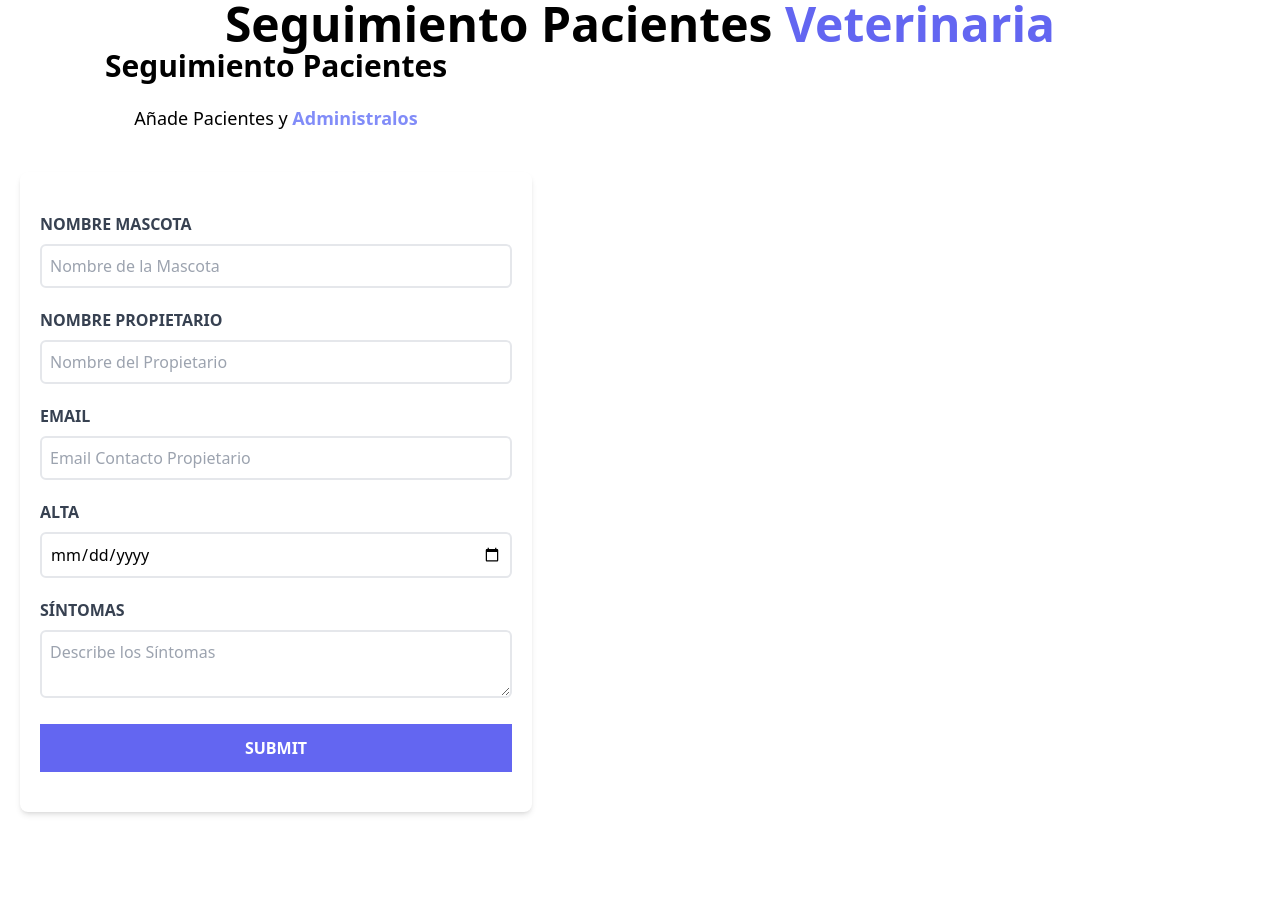
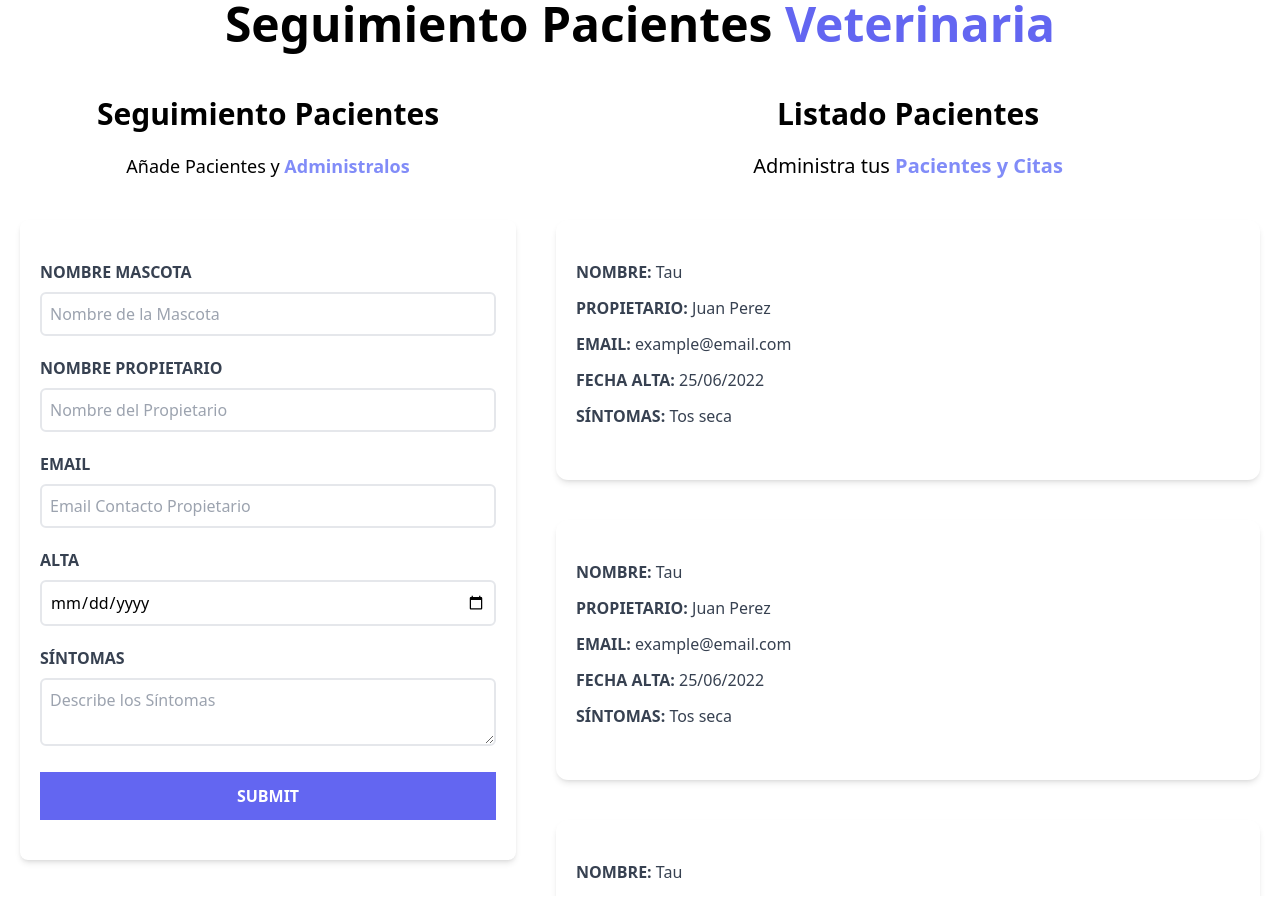
Before and after one commit to marcosihe/citas-app, a React (Vite) app: page / in a window 1280 px wide. Before the commit the page ends 852 px from the top, so only its background shows below. Built offline with nearby package versions, Linux system fonts and the light colour scheme.

Commit message:
#005 main-listado-pacientes
Create Paciente component
Add styles to ListadoPaciente and Paciente components

```diff
--- a/src/App.jsx
+++ b/src/App.jsx
@@ -1,12 +1,14 @@
 import Header from "./components/Header";
 import Formulario from "./components/Formulario";
+import ListadoPacientes from "./components/ListadoPacientes";
 
 function App() {
   return (
     <div>
       <Header />
-      <div>
+      <div className="mt-12 md:flex">
         <Formulario />
+        <ListadoPacientes />
       </div>
     </div>
   );
--- a/src/components/ListadoPacientes.jsx
+++ b/src/components/ListadoPacientes.jsx
@@ -1,9 +1,19 @@
-import React from 'react'
+import Paciente from "./Paciente";
 
 const ListadoPacientes = () => {
   return (
-    <section></section>
-  )
-}
+    <div className="md:w-1/2 lg:w-3/5 md:h-screen overflow-y-scroll">
+      <h2 className="font-black text-3xl text-center">Listado Pacientes</h2>
+      <p className="text-xl mt-5 mb-10 text-center">
+        Administra tus {""}
+        <span className="text-indigo-400 font-bold ">Pacientes y Citas</span>
+      </p>
+      <Paciente />
+      <Paciente />
+      <Paciente />
+      <Paciente />
+    </div>
+  );
+};
 
-export default ListadoPacientes
+export default ListadoPacientes;
--- a/src/components/Paciente.jsx
+++ b/src/components/Paciente.jsx
@@ -1,7 +1,32 @@
 const Paciente = () => {
   return (
-    <div>Paciente</div>
-  )
-}
+    <div className="mx-5 my-10 bg-white shadow-md px-5 py-10 rounded-xl">
+      <p className="font-bold mb-3 text-gray-700 uppercase">
+        Nombre: {""}
+        <span className="font-normal normal-case">Tau</span>
+      </p>
 
-export default Paciente
+      <p className="font-bold mb-3 text-gray-700 uppercase">
+        Propietario: {""}
+        <span className="font-normal normal-case">Juan Perez</span>
+      </p>
+
+      <p className="font-bold mb-3 text-gray-700 uppercase">
+        Email: {""}
+        <span className="font-normal normal-case">example@email.com</span>
+      </p>
+
+      <p className="font-bold mb-3 text-gray-700 uppercase">
+        Fecha Alta: {""}
+        <span className="font-normal normal-case">25/06/2022</span>
+      </p>
+
+      <p className="font-bold mb-3 text-gray-700 uppercase">
+        Síntomas: {""}
+        <span className="font-normal normal-case">Tos seca</span>
+      </p>
+    </div>
+  );
+};
+
+export default Paciente;
```
